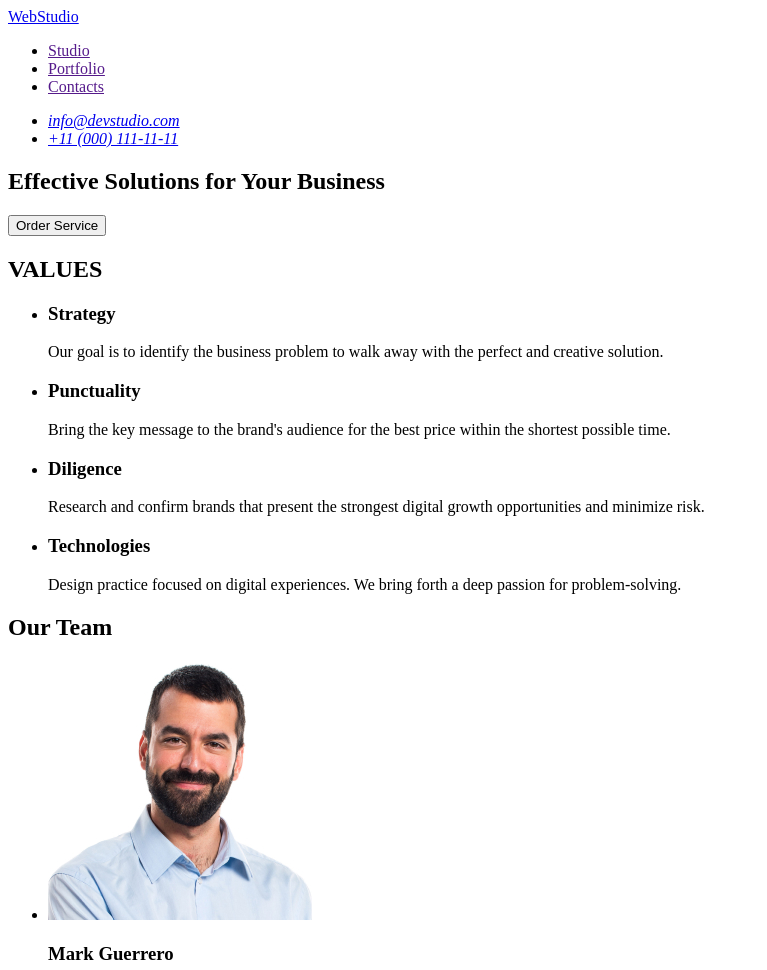
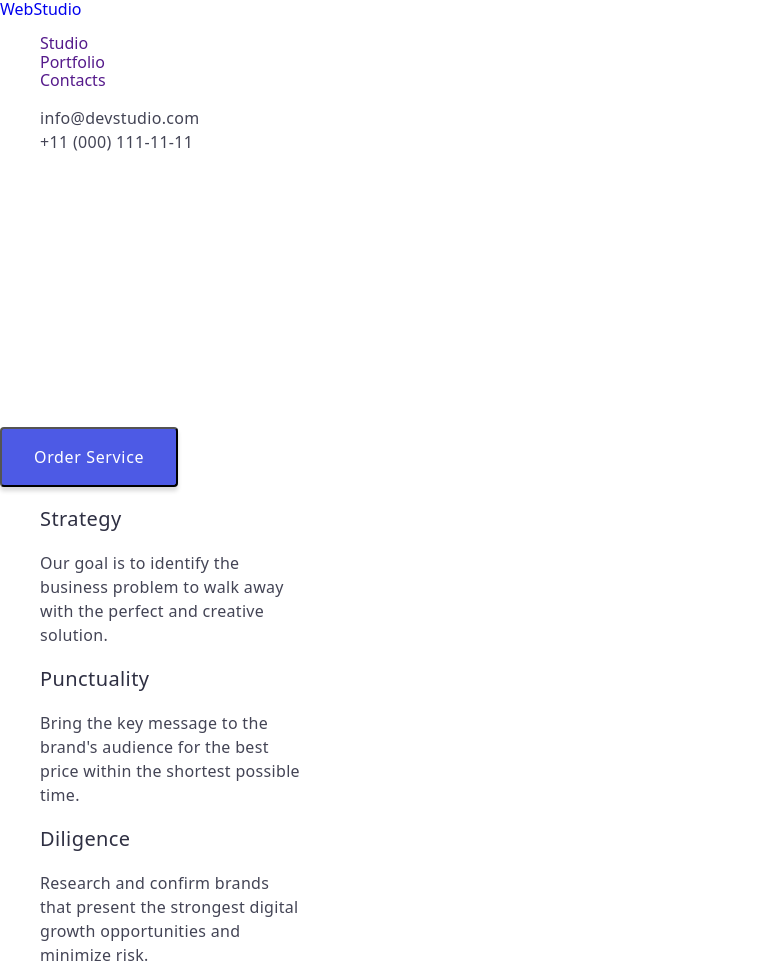
Before and after one commit to Daria0601/goit-markup-hw-02, a plain HTML site: page index.html in a window 1280 px wide. Shown: the top 970 px of the page, without its empty margins (0-767 px from the left). Drawn offline with nearby package versions, Linux system fonts and the light colour scheme.

Commit message:
доробити

```diff
--- /dev/null
+++ b/css/styles.css
@@ -0,0 +1,92 @@
+body {
+  font-family: "Roboto", "Open Sans", sans-serif;
+  color: #2e2f42;
+  background-color: #fff;
+}
+
+a {
+  text-decoration: none;
+}
+
+ul,
+ol {
+  list-style-type: none;
+}
+
+.nav-link:hover {
+  color: #404bbf;
+}
+
+.order-service-button {
+  display: inline-flex;
+  padding: 16px 32px;
+  align-items: flex-start;
+  gap: 10px;
+  border-radius: 4px;
+  background: #4d5ae5;
+  box-shadow: 0px 4px 4px 0px rgba(0, 0, 0, 0.15);
+  color: #fff;
+  font-size: 16px;
+  font-style: normal;
+  font-weight: 500;
+  line-height: 24px; /* 150% */
+  letter-spacing: 0.64px;
+}
+
+.order-service-button:hover {
+  display: inline-flex;
+  padding: 16px 32px;
+  align-items: flex-start;
+  gap: 10px;
+  border-radius: 4px;
+  background: #404bbf;
+  box-shadow: 0px 4px 4px 0px rgba(0, 0, 0, 0.15);
+}
+
+address ul a {
+  color: #434455;
+  font-size: 16px;
+  font-style: normal;
+  font-weight: 400;
+  line-height: 24px; /* 150% */
+  letter-spacing: 0.32px;
+}
+
+.address-mail:hover {
+  color: #404bbf;
+}
+
+h1 {
+  width: 496px;
+  color: #fff;
+  text-align: center;
+  font-size: 56px;
+  font-style: normal;
+  font-weight: 700;
+  line-height: 60px; /* 107.143% */
+  letter-spacing: 1.12px;
+}
+
+h2 {
+  font-size: 0px;
+}
+
+.values-title h3 {
+  width: 264px;
+  color: #2e2f42;
+  font-size: 20px;
+  font-style: normal;
+  font-weight: 500;
+  line-height: 24px; /* 120% */
+  letter-spacing: 0.4px;
+}
+
+.values-title p {
+  width: 264px;
+  color: #434455;
+  font-size: 16px;
+  font-style: normal;
+  font-weight: 400;
+  line-height: 24px; /* 150% */
+  letter-spacing: 0.32px;
+}
--- a/index.html
+++ b/index.html
@@ -5,6 +5,14 @@
   <meta charset="UTF-8" />
   <meta name="viewport" content="width=device-width, initial-scale=1.0" />
   <title>WebStudio</title>
+  <link rel="stylesheet" href="./css/styles.css" />
+  <link rel="preconnect" href="https://fonts.googleapis.com">
+  <link rel="preconnect" href="https://fonts.gstatic.com" crossorigin>
+  <link href="https://fonts.googleapis.com/css2?family=Raleway:wght@700&family=Roboto:wght@400;500;700&display=swap"
+    rel="stylesheet">
+  <link rel="stylesheet" href="https://cdnjs.cloudflare.com/ajax/libs/modern-normalize/2.0.0/modern-normalize.css"
+    integrity="sha512-gA2Bvu0/hw4oj0Lp8ZHjK+o3S4BE5m8d/wNVy6ktKLhHKPpWLQwv9ixzuWirWOakoJqlBdePq2NhoCaUOQ5npQ=="
+    crossorigin="anonymous" referrerpolicy="no-referrer" />
 </head>
 
 <body>
@@ -14,19 +22,19 @@
       <a href="./index.html">WebStudio</a>
       <ul>
         <li>
-          <a href="">Studio</a>
+          <a class="nav-link" href="">Studio</a>
         </li>
         <li>
-          <a href="">Portfolio</a>
+          <a class="nav-link" href="">Portfolio</a>
         </li>
         <li>
-          <a href="">Contacts</a>
+          <a class="nav-link" href="">Contacts</a>
         </li>
       </ul>
     </nav>
     <address>
       <ul>
-        <li><a href="mailto:info@devstudio.com">
+        <li><a class="address-mail" href="mailto:info@devstudio.com">
             info@devstudio.com
           </a>
         </li>
@@ -42,13 +50,13 @@
     <!-- HERO SECTION -->
     <section>
       <h1>Effective Solutions for Your Business</h1>
-      <button type="button">Order Service</button>
+      <button class="order-service-button" type="button">Order Service</button>
     </section>
     <!-- VALUES SECTION -->
 
     <section>
       <h2>VALUES</h2>
-      <ul>
+      <ul class="values-title">
         <li>
           <h3>Strategy</h3>
           <p>
@@ -110,34 +118,34 @@
       <h2>Our Portfolio</h2>
       <ul>
         <li>
-          <img src="./images/" alt="">
-          <h3></h3>
-          <p></p>
+          <img src="./images/img-banking-app.jpg" alt="Banking App" width="360" height="300">
+          <h3>Banking App</h3>
+          <p>App</p>
         </li>
         <li>
-          <img src="" alt="">
-          <h3></h3>
-          <p></p>
+          <img src="./images/img-cashless-payment.jpg" alt="Cashless Payment" width="360" height="300">
+          <h3>Cashless Payment</h3>
+          <p>Marketing</p>
         </li>
         <li>
-          <img src="" alt="">
-          <h3></h3>
-          <p></p>
+          <img src="./images/img-meditation-app.jpg" alt="Meditation App" width="360" height="300">
+          <h3>Meditation App</h3>
+          <p>App</p>
         </li>
         <li>
-          <img src="" alt="">
-          <h3></h3>
-          <p></p>
+          <img src="./images/img-taxi-service.jpg" alt="Taxi Service" width="360" height="300">
+          <h3>Taxi Service</h3>
+          <p>Marketing</p>
         </li>
         <li>
-          <img src="" alt="">
-          <h3></h3>
-          <p></p>
+          <img src="./images/img-screen-illustrations.jpg" alt="Screen Illustrations" width="360" height="300">
+          <h3>Screen Illustrations</h3>
+          <p>Design</p>
         </li>
         <li>
-          <img src="" alt="">
-          <h3></h3>
-          <p></p>
+          <img src="./images/img-online-courses.jpg" alt="Online Courses" width="360" height="300">
+          <h3>Online Courses</h3>
+          <p>Marketing</p>
         </li>
       </ul>
     </section>
```
